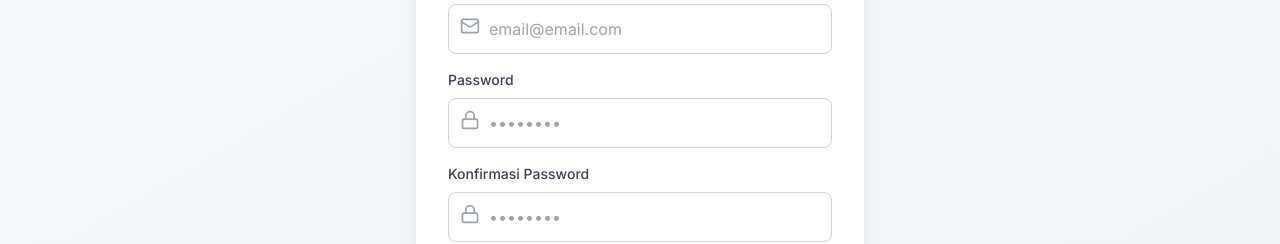
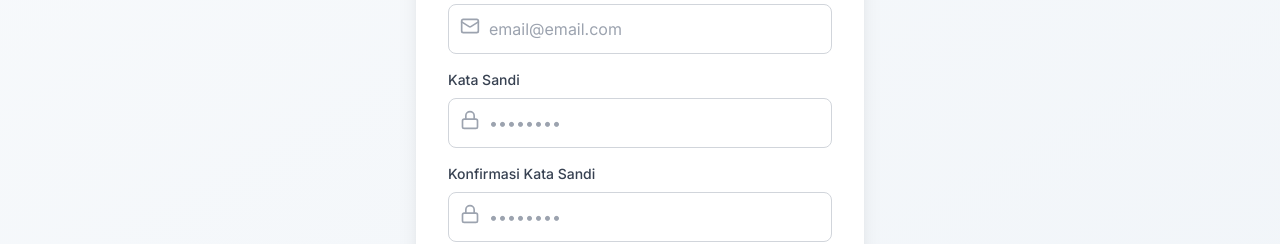
Before and after one commit to shobunkolliedanwar/titipaan-pdf, a React (Vite) app: page /register in a window 1280 px wide. Shown: the part 404-648 px from the top of the page. Built offline with nearby package versions, Linux system fonts and the light colour scheme; no server answers.

Commit message:
Kata Sandi

```diff
--- a/src/pages/LoginPage.jsx
+++ b/src/pages/LoginPage.jsx
@@ -71,7 +71,7 @@ export default function LoginPage() {
             {/* Password */}
             <div>
               <label className="block text-sm font-medium text-gray-700 mb-2">
-                Password
+                Kata Sandi
               </label>
               <div className="relative">
                 <Lock className="absolute left-3 top-3 text-gray-400" size={20} />
--- a/src/pages/RegisterPage.jsx
+++ b/src/pages/RegisterPage.jsx
@@ -17,12 +17,12 @@ export default function RegisterPage() {
     e.preventDefault()
 
     if (password !== confirmPassword) {
-      toast.error('Password tidak cocok!')
+      toast.error('Kata Sandi tidak cocok!')
       return
     }
 
     if (password.length < 8) {
-      toast.error('Password minimal 8 karakter!')
+      toast.error('Kata Sandi minimal 8 karakter!')
       return
     }
 
@@ -106,7 +106,7 @@ export default function RegisterPage() {
             {/* Password */}
             <div>
               <label className="block text-sm font-medium text-gray-700 mb-2">
-                Password
+                Kata Sandi
               </label>
               <div className="relative">
                 <Lock className="absolute left-3 top-3 text-gray-400" size={20} />
@@ -124,7 +124,7 @@ export default function RegisterPage() {
             {/* Confirm Password */}
             <div>
               <label className="block text-sm font-medium text-gray-700 mb-2">
-                Konfirmasi Password
+                Konfirmasi Kata Sandi
               </label>
               <div className="relative">
                 <Lock className="absolute left-3 top-3 text-gray-400" size={20} />
```
